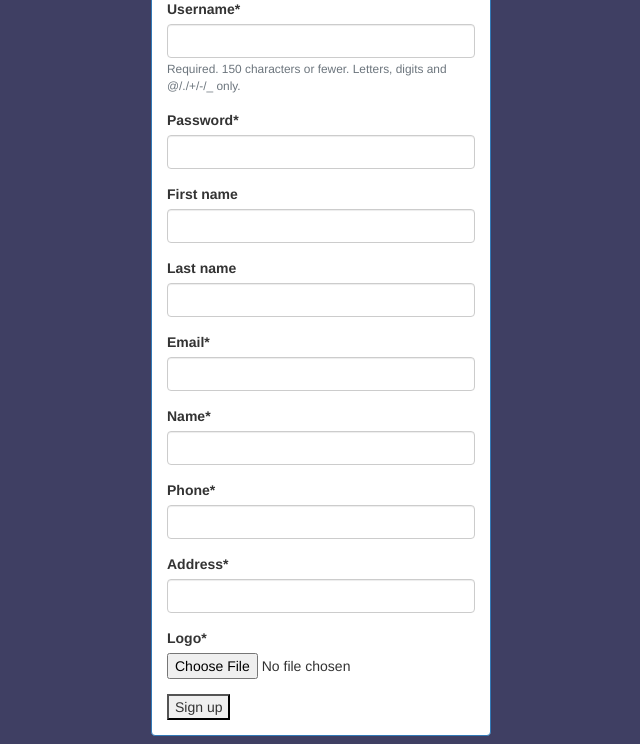
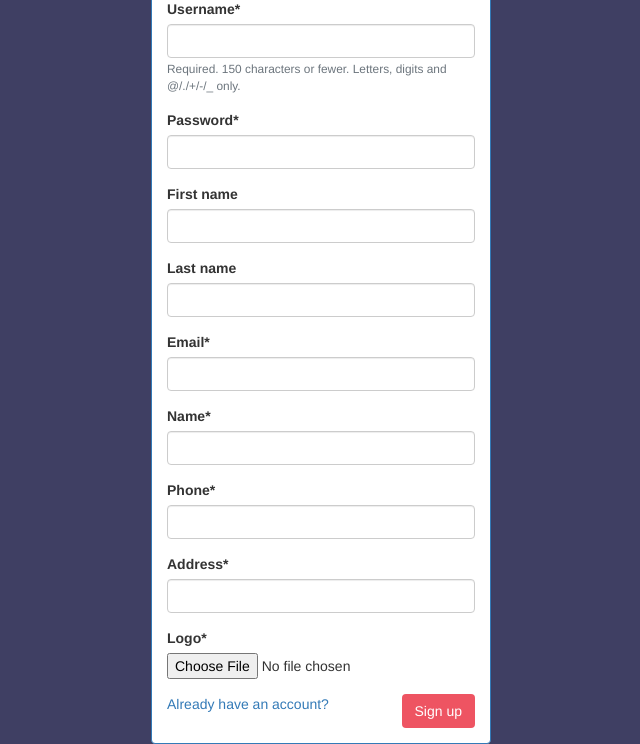
Before and after one commit to robertrahardja/RRDash, a Django app: page /restaurant/sign-up/ in a window 1280 px wide. Shown: the part 153-897 px from the top of the page, without its empty margins (319-959 px from the left). Run offline with Django 3.2, Linux system fonts and the light colour scheme; some libraries are stand-ins or nearby versions.

Commit message:
added links in forms

```diff
--- a/rrdashapp/templates/base.html
+++ b/rrdashapp/templates/base.html
@@ -9,6 +9,7 @@
 
     <link rel="stylesheet" href="{% static 'css/bootstrap.min.css' %}">
     <link rel="stylesheet" href="{% static 'css/style.css' %}">
+    <script src="https://ajax.googleapis.com/ajax/libs/jquery/1.12.4/jquery.min.js"></script>
 
     <script src="{% static 'js/bootstrap.min.js' %}"></script>
 </head>
--- a/rrdashapp/templates/restaurant/sign_in.html
+++ b/rrdashapp/templates/restaurant/sign_in.html
@@ -18,6 +18,6 @@ Restaurant - Signin
    {{ form |crispy}}
    </div>
    <button type='submit' class="btn btn-pink pull-right">Sign In</button>
-
-</form>
+   </form>
+   <a href = "{% url 'restaurant-sign-up'%}">Become a restaurant</a>
 {% endblock content %}
--- a/rrdashapp/templates/restaurant/sign_up.html
+++ b/rrdashapp/templates/restaurant/sign_up.html
@@ -18,7 +18,8 @@ Restaurant - Signup
 
     {{user_form|crispy}}
     {{restaurant_form|crispy}}
-    <button type="submit">Sign up</button>
+    <button type="submit" class="btn btn-pink pull-right">Sign up</button>
+    </form>
+    <a href = "{% url 'restaurant-sign-in'%}">Already have an account?</a>
 
-    </form>
 {% endblock content %}
```
